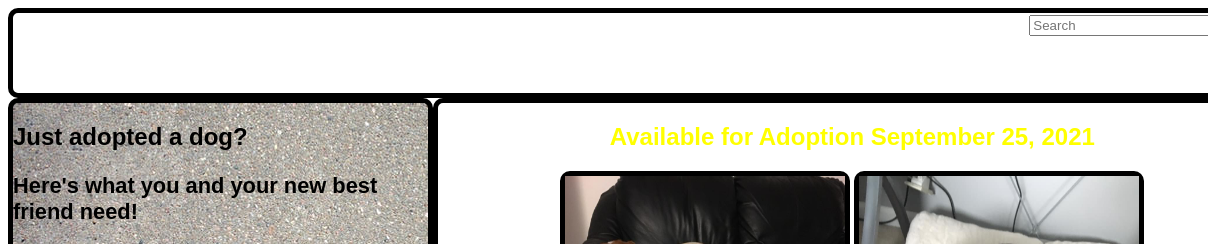
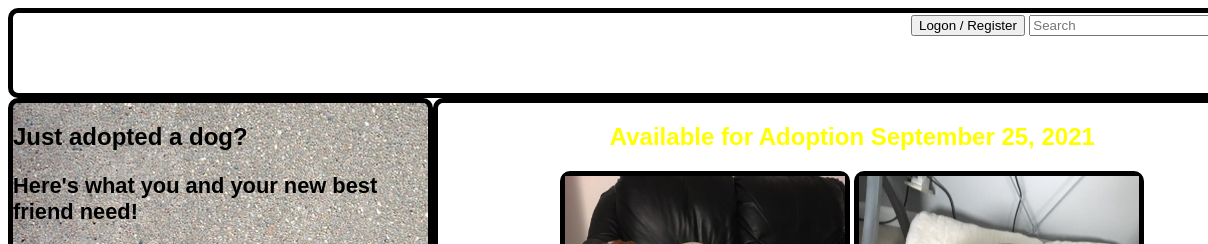
Before and after one commit to dunncolinj/StaticStore, a plain HTML site: page index.html in a window 1280 px wide. Shown: the top 244 px of the page, 0-1208 px from the left. Drawn offline with Linux system fonts and the light colour scheme.

Commit message:
Added button

```diff
--- a/index.html
+++ b/index.html
@@ -11,6 +11,7 @@
     <div>
         <header>
             <div id="corner">
+                <button>Logon / Register</button>
                 <input placeholder="Search">
                 <a href="#"><img src="assets/shopping-cart.jpg" width="25" height="25" alt="Cart"></a>
             </div>
```
